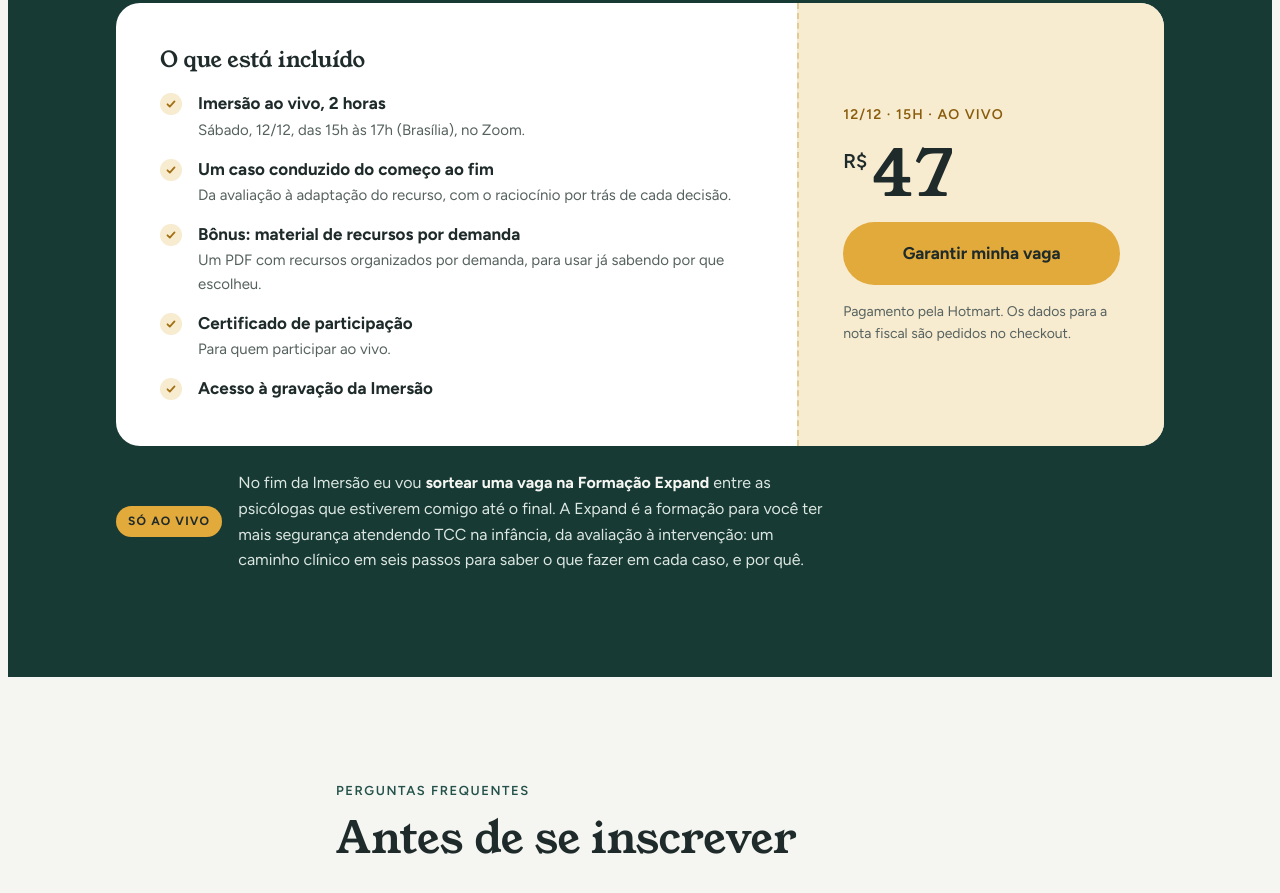
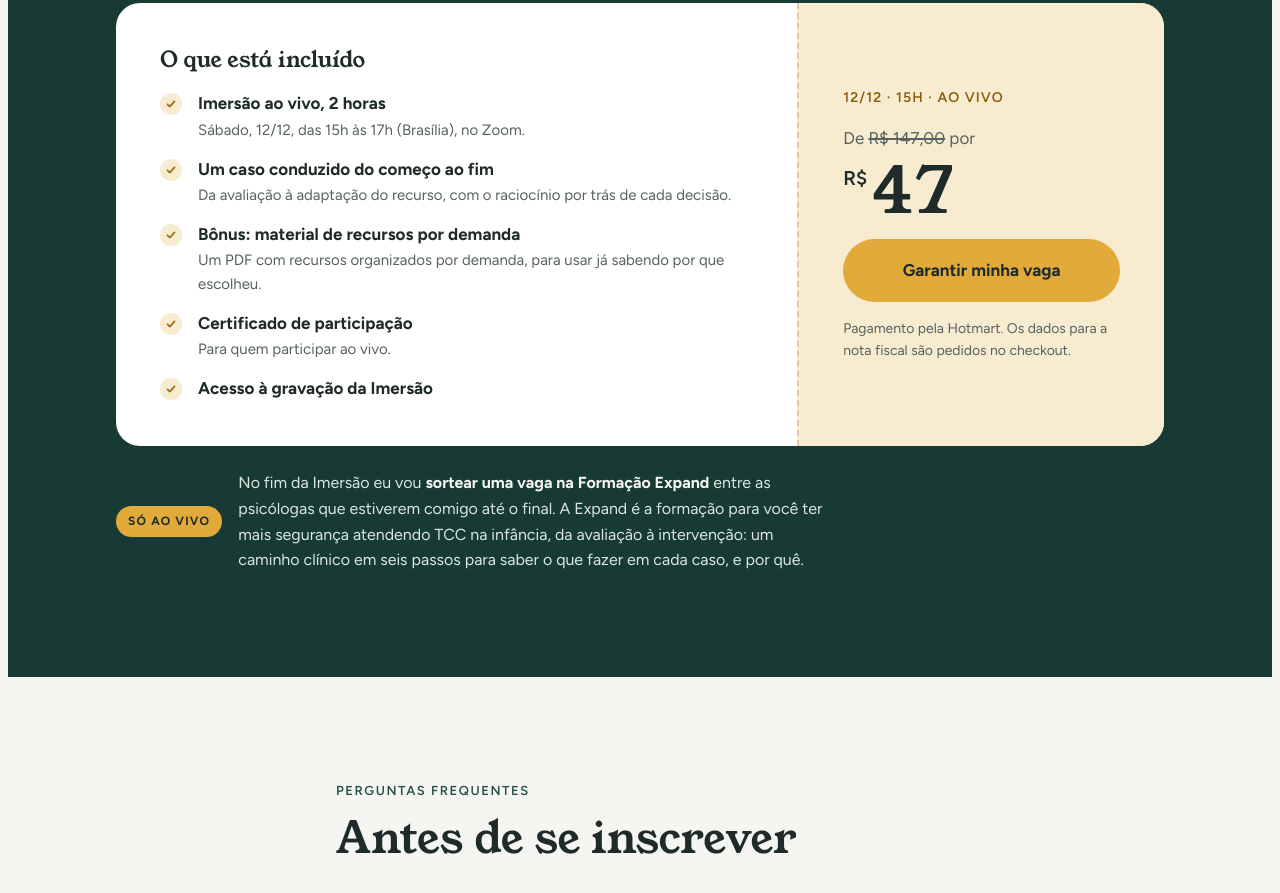
Before and after one commit to maihana-maker/paginas, a plain HTML site: page imersao/index.html in a window 1280 px wide. Shown: the part 6117-7010 px from the top of the page. Drawn offline with Linux system fonts and the light colour scheme.

Commit message:
Ancoragem de preco na oferta

```diff
--- a/imersao/index.html
+++ b/imersao/index.html
@@ -158,6 +158,8 @@ section{padding-block:clamp(56px,9vw,104px)}
 .price small{font-family:var(--body);font-size:20px;font-weight:600;margin-right:4px;vertical-align:28px}
 .ticket-price .btn{width:100%}
 .ticket-price p{font-size:14px;color:var(--muted)}
+.ticket-price .from{font-size:17px;color:var(--muted);margin-bottom:-10px;font-variant-numeric:lining-nums}
+.ticket-price .from s{text-decoration-thickness:2px}
 .raffle{margin-top:24px;display:grid;grid-template-columns:auto 1fr;gap:16px;align-items:center;color:#DCE7E2;font-size:16px;max-width:720px}
 .raffle b{color:var(--on-pine)}
 .raffle-tag{font-size:12px;font-weight:700;letter-spacing:.1em;text-transform:uppercase;background:var(--crayon);color:var(--ink);padding:6px 12px;border-radius:999px;white-space:nowrap}
@@ -360,6 +362,7 @@ footer{padding-block:32px;font-size:14px;color:var(--muted);text-align:center}
         </div>
         <div class="ticket-price">
           <span class="when">12/12 · 15h · ao vivo</span>
+          <span class="from">De <s>R$ 147,00</s> por</span>
           <div class="price"><small>R$</small>47</div>
           <a class="btn" href="#inscricao" data-checkout="">Garantir minha vaga</a>
           <p>Pagamento pela Hotmart. Os dados para a nota fiscal são pedidos no checkout.</p>
```
